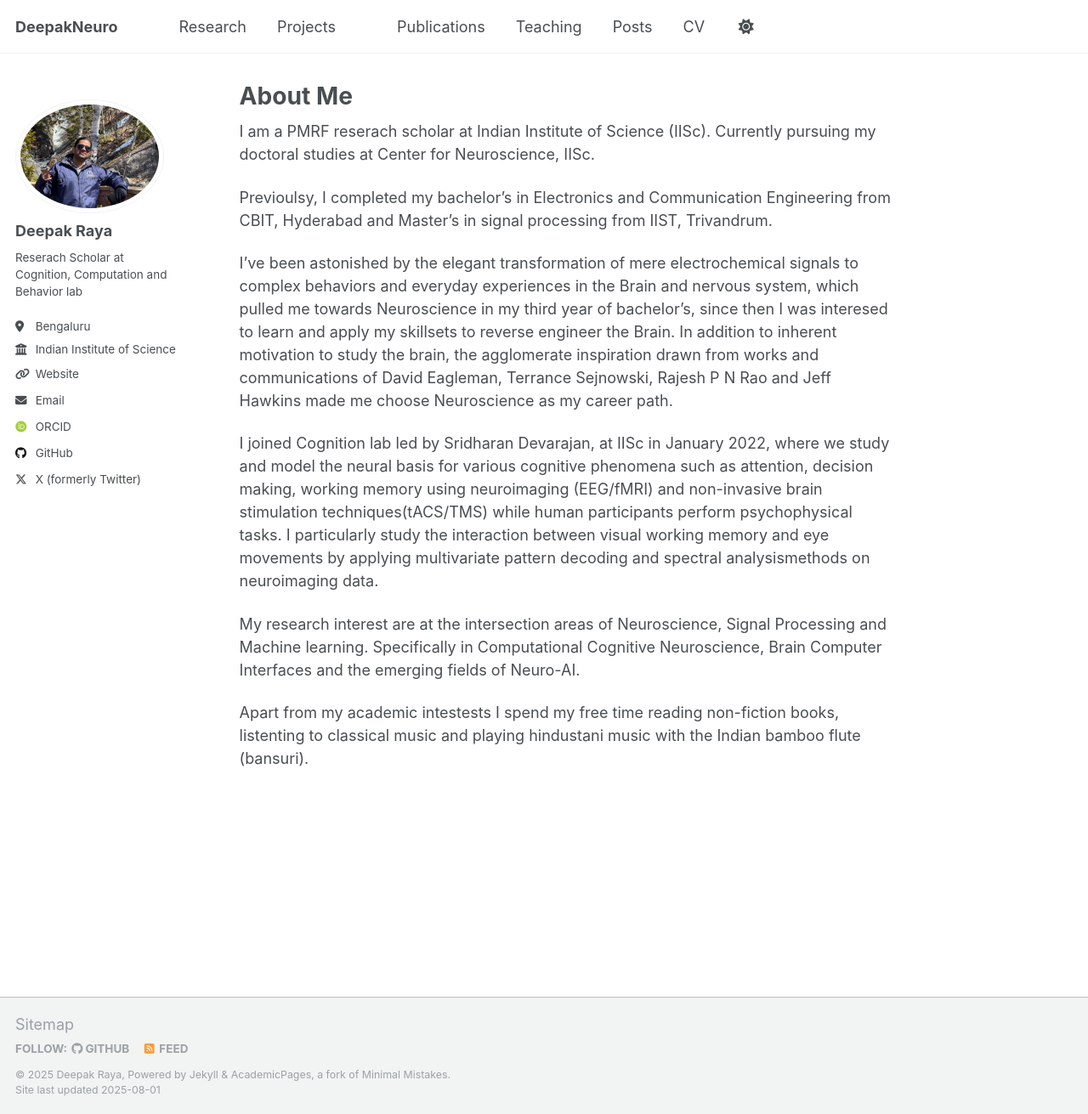
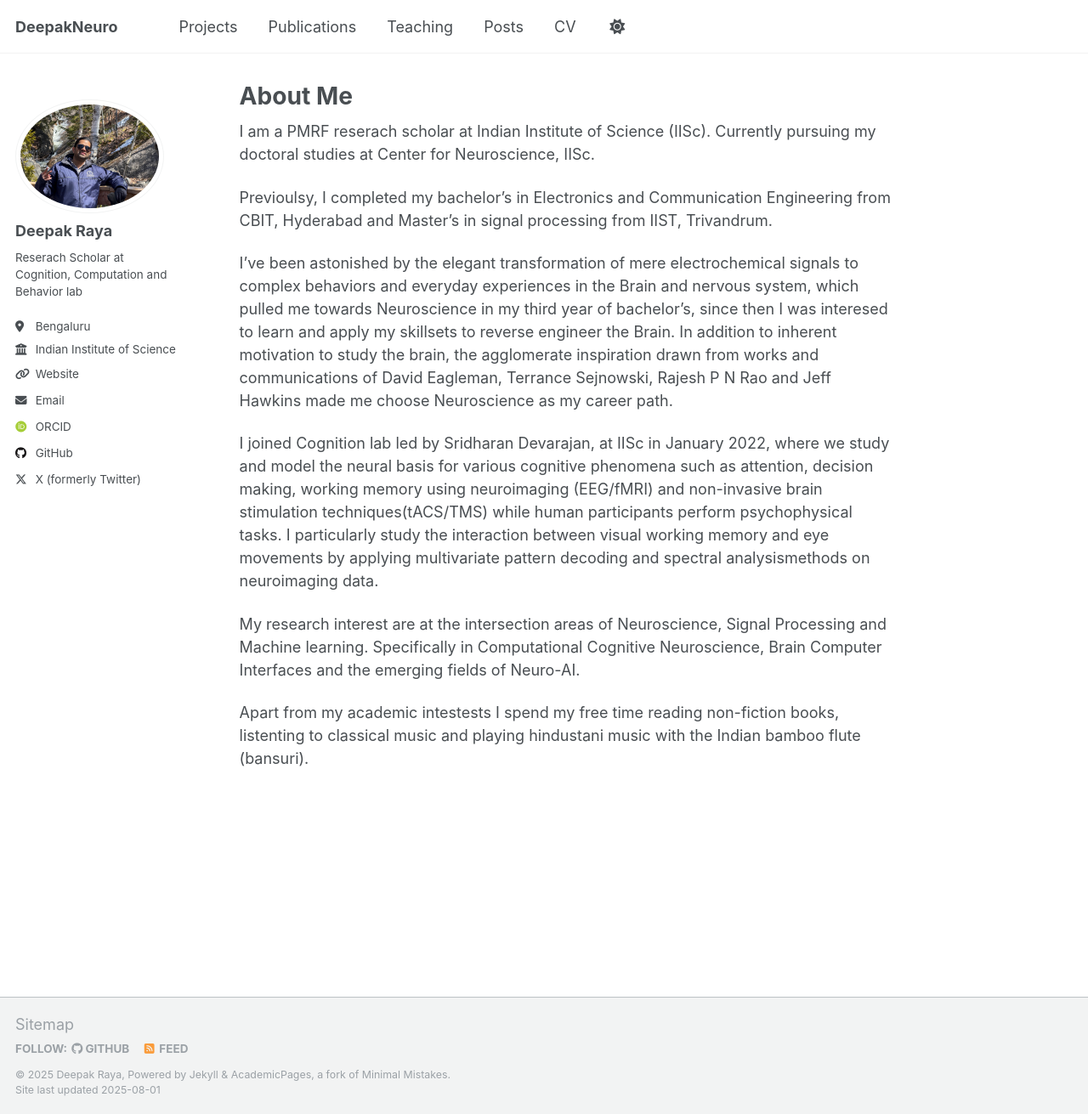
Before and after one commit to DeepakNeuro/DeepakNeuro, a Jekyll site: the page built from _pages/about.md, in a window 1280 px wide and 1311 px high. Shown: the whole window at 85% size. Built offline with Jekyll 4.4.1, drawn with Linux system fonts in a browser that asks for light colours; some web fonts are replaced; a script that is not in the unit is left out.

Commit message:
update day 1

```diff
--- a/_data/navigation.yml
+++ b/_data/navigation.yml
@@ -9,11 +9,8 @@
 
 main:
 
-  - title: "Research"
-    url: /Research/
-
   - title: "Projects"
-  - url: /Projects/
+    url: /Projects/
 
   - title: "Publications"
     url: /publications/
```
Also changed, not shown: 3 other files.
